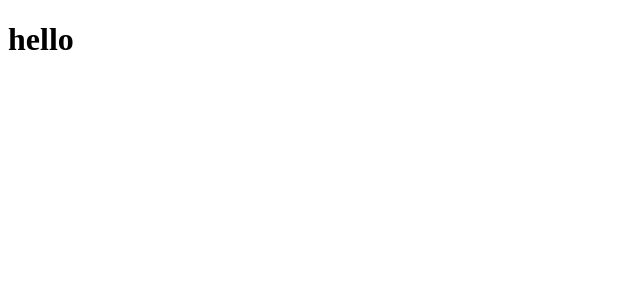
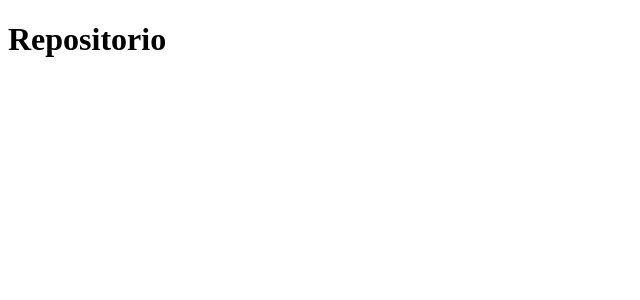
Before and after one commit to LeandroDukievicz/favorite-repos, a React (Create React App) app: page /repositorio in a window 1280 px wide. Shown: the top 300 px of the page, without its empty margins (0-640 px from the left). Built offline with nearby package versions, Linux system fonts and the light colour scheme.

Commit message:
create initial routes

```diff
--- a/package.json
+++ b/package.json
@@ -8,6 +8,7 @@
     "@testing-library/user-event": "^13.5.0",
     "react": "^18.3.1",
     "react-dom": "^18.3.1",
+    "react-router-dom": "^6.25.1",
     "react-scripts": "5.0.1",
     "web-vitals": "^2.1.4"
   },
--- a/src/App.js
+++ b/src/App.js
@@ -1,10 +1,11 @@
 import React from 'react';
+
+import Routes from './routes'
+
 function App() {
   return (
-    <div>
-      <h1>hello</h1>
-    </div>
-
+    <Routes />
   );
 }
+
 export default App;
--- /dev/null
+++ b/src/pages/Main/index.js
@@ -0,0 +1,7 @@
+import React from 'react';
+
+export default function Main(){
+    return(
+        <h1>Main</h1>
+    )
+}
--- /dev/null
+++ b/src/pages/Repositorio/index.js
@@ -0,0 +1,7 @@
+import React from 'react'
+
+export default function Repositorio(){
+    return(
+        <h1>Repositorio</h1>
+    )
+}
--- /dev/null
+++ b/src/routes.js
@@ -0,0 +1,16 @@
+import React from 'react';
+import { BrowserRouter as Router, Route, Routes } from 'react-router-dom';
+
+import Main from './pages/Main';
+import Repositorio from './pages/Repositorio';
+
+export default function AppRoutes() {
+    return (
+        <Router>
+            <Routes>
+                <Route exact path="/" element={<Main />} />
+                <Route exact path="/repositorio" element={<Repositorio />} />
+            </Routes>
+        </Router>
+    );
+}
```
Also changed, not shown: 1 other file (tests, documents, lock files or other folders).
